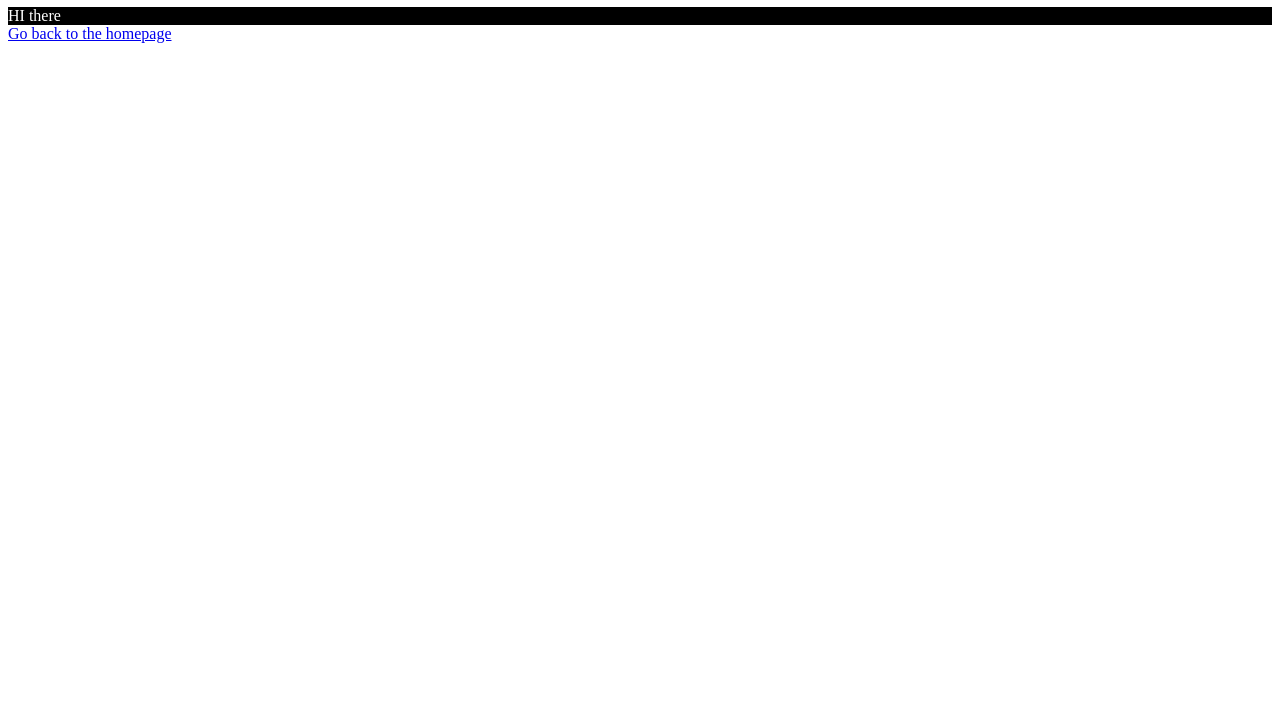
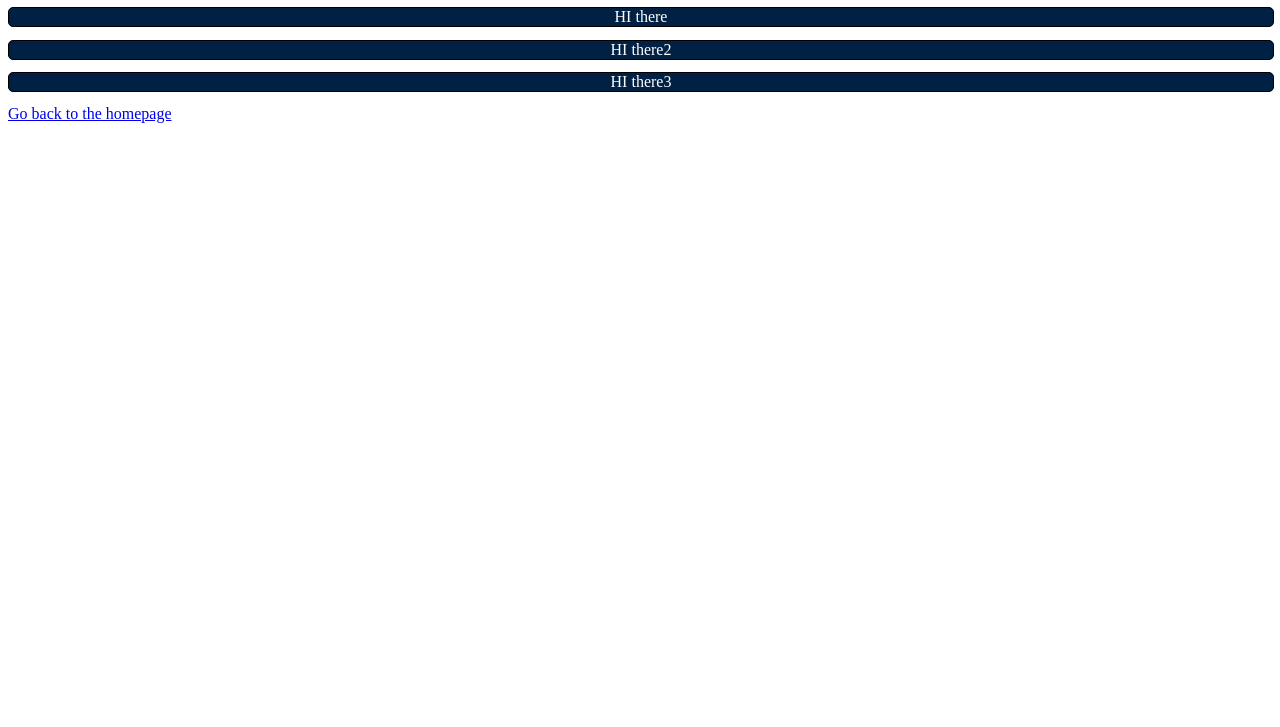
Before and after one commit to kaotu/helloworld-ask, a Gatsby site: page /page-2 in a window 1280 px wide. Shown: the part 73-800 px from the top of the page. Built offline with nearby package versions, Linux system fonts and the light colour scheme; Gatsby itself is replaced by a stand-in of ours.

Commit message:
[UPDATE] Ans box

```diff
--- a/src/pages/page-2.js
+++ b/src/pages/page-2.js
@@ -3,16 +3,21 @@ import Link from "gatsby-link"
 import styled from "styled-components"
 
 const Ans = styled.div`
-  height: 10%;
   width: 100%;
   color: #fff;
-  background-color: #000;
+  background-color: #012144;
+  border: 0.1em solid #000;
+  border-radius: 5px;
+  text-align: center;
+  margin-bottom: 1%;
 `
 
 const SecondPage = () => (
   <div>
     <h1>Question</h1>
     <Ans>HI there</Ans>
+    <Ans>HI there2</Ans>
+    <Ans>HI there3</Ans>
     <Link to="/">Go back to the homepage</Link>
   </div>
 )
```
